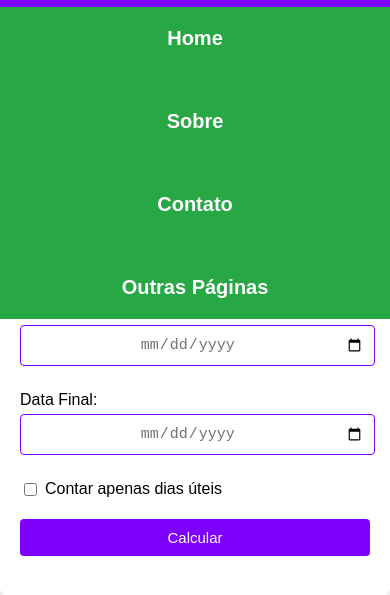
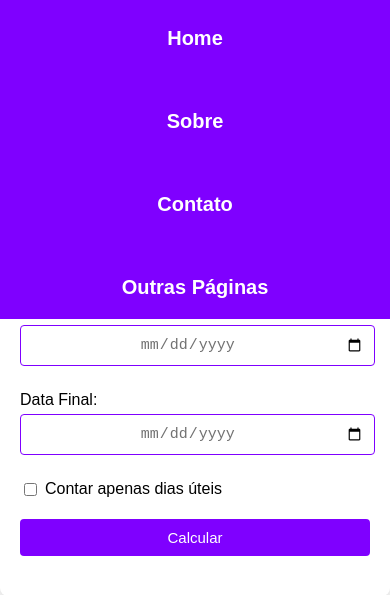
Before and after one commit to PedroHBS822/calculadora3, a plain HTML site: page index.html in a window 390 px wide. Both pictures are taken after a click on the element 327 px from the left and 42 px from the top of the page. Shown: the part 77-672 px from the top of the page. Drawn offline with Linux system fonts and the light colour scheme.

Commit message:
Update style.css

```diff
--- a/style.css
+++ b/style.css
@@ -130,7 +130,7 @@ button:hover {
         position: absolute;
         top: 60px; /* Ajuste conforme necessário */
         right: 0;
-        background-color: #28a745;
+        background-color: #7F00FF;
         width: 100%;
         margin: 0;
         margin-top: 24px;
```
